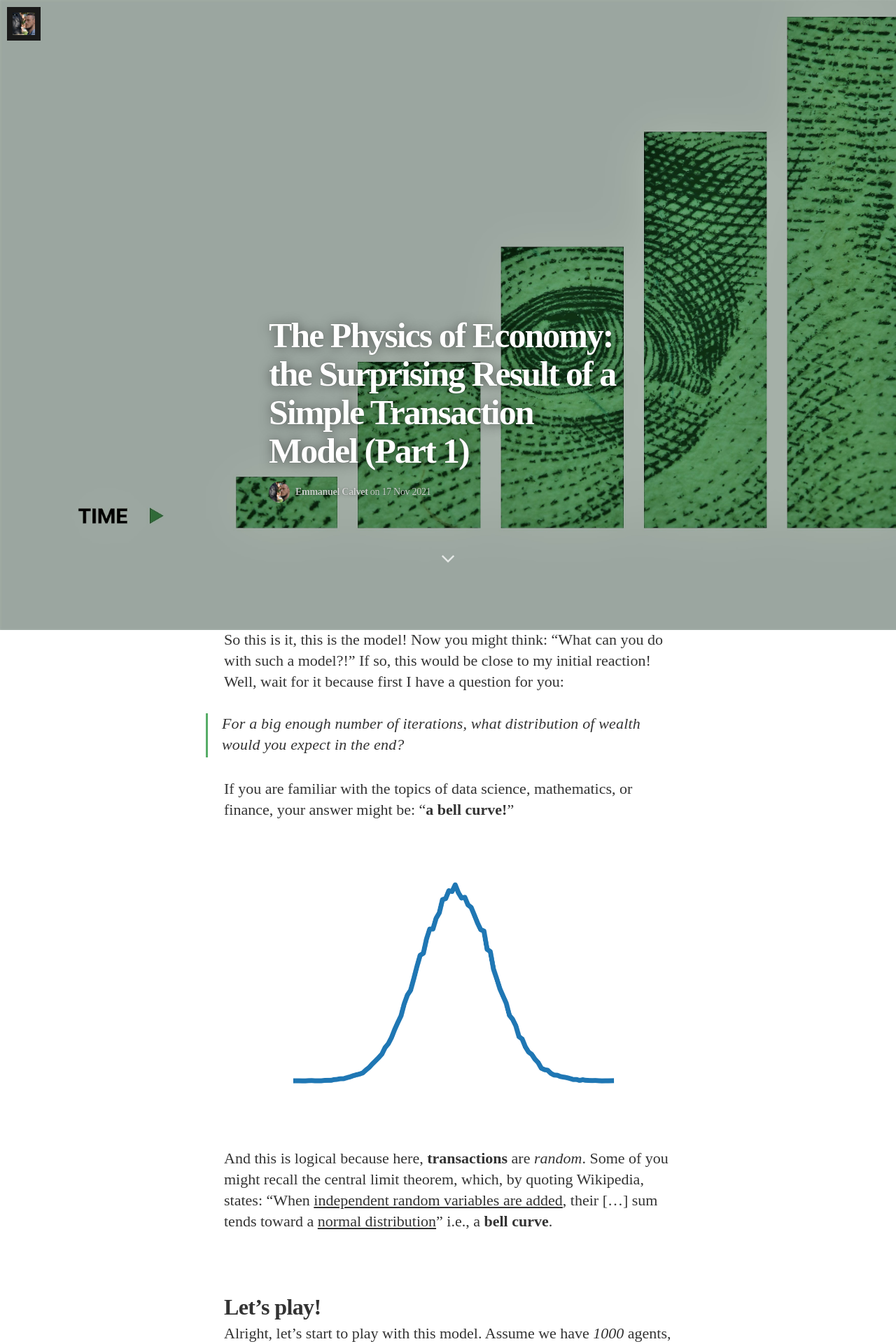
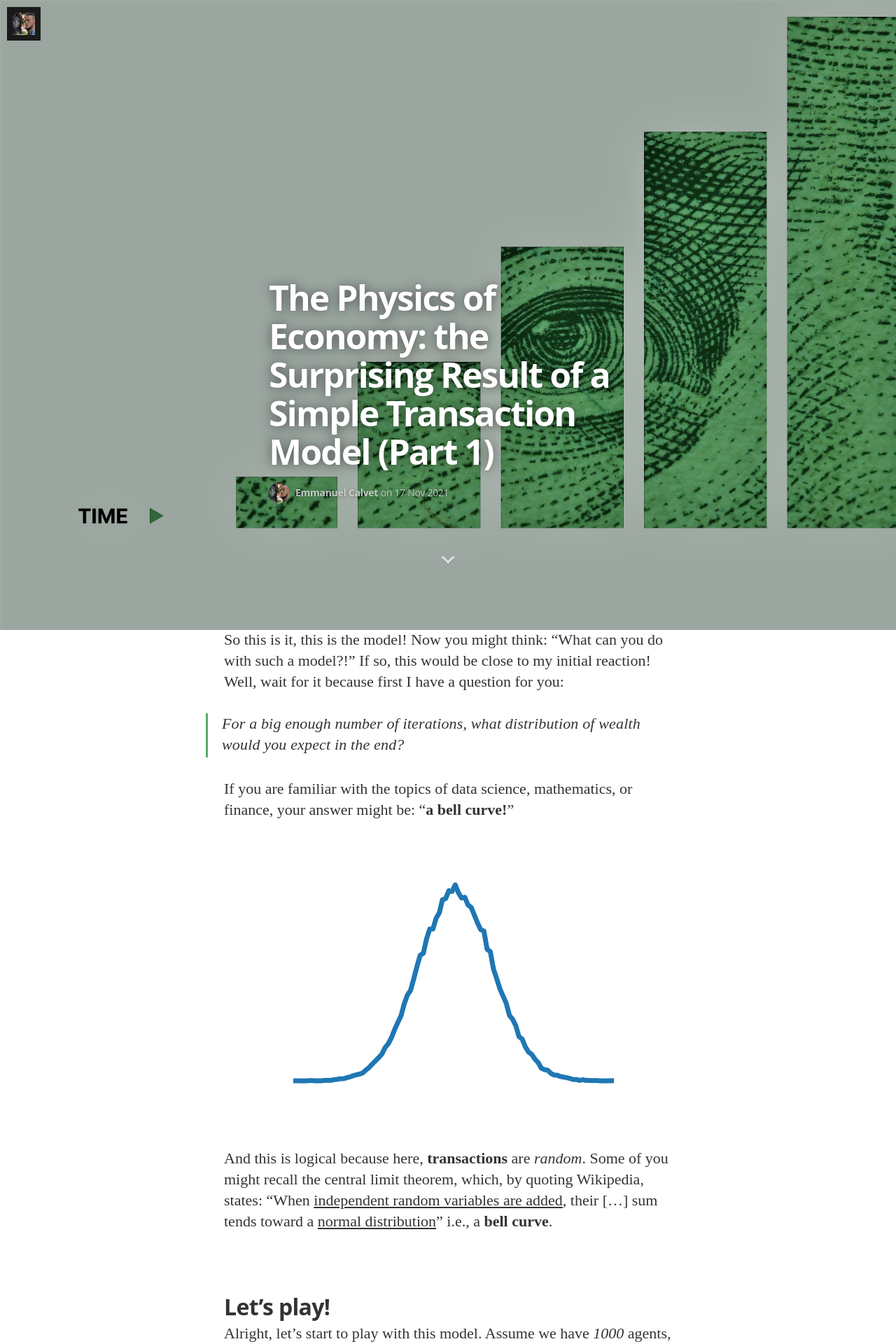
Before and after one commit to ManuNeuro/EmmanuelCalvet, a Jekyll site: the page built from _posts/2021-11-17-wealth-distribution-p1.md, in a window 1280 px wide. Shown: the top 1920 px of the page at 70% size. Built offline with Jekyll 4.4.1, drawn with Linux system fonts in a browser that asks for light colours; nearby versions of some CDN libraries; some web fonts are replaced; comment, search, counter and statistics services are not loaded.

Commit message:
Update main.sass

```diff
--- a/css/main.sass
+++ b/css/main.sass
@@ -11,7 +11,7 @@
 $rs: 16px
 
 $font-serif: Linux Libertine
-$font-sans: "Times New Roman", sans-serif
+$font-sans: Open Sans, MundoSans, "Helvetica Neue", Arial, Helvetica, sans-serif
 
 @mixin respond-to($breakpoint)
   @media only screen and (max-width: $breakpoint + px)
```
